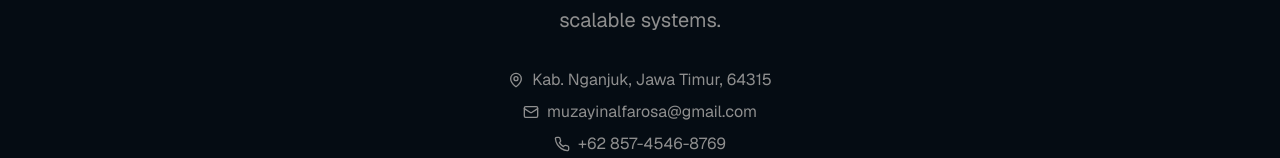
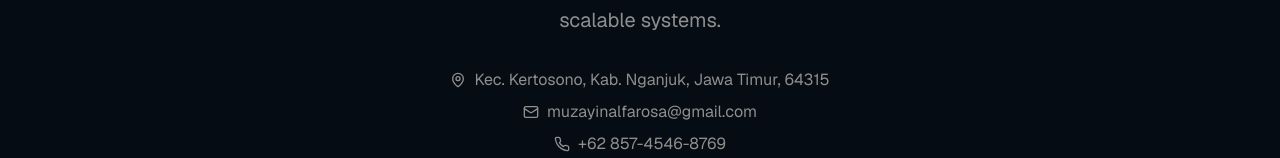
Before and after one commit to muzayinal/portofolio, a Next.js app: page / in a window 1280 px wide. Shown: the part 755-913 px from the top of the page. Built offline with nearby package versions, Linux system fonts and the light colour scheme.

Commit message:
update alamat

```diff
--- a/components/hero.tsx
+++ b/components/hero.tsx
@@ -32,7 +32,7 @@ export function Hero() {
             <div className="flex flex-col gap-2 text-muted-foreground pt-2 items-center">
               <div className="flex items-center gap-2">
                 <MapPin className="h-4 w-4" />
-                <span>Kab. Nganjuk, Jawa Timur, 64315</span>
+                <span>Kec. Kertosono, Kab. Nganjuk, Jawa Timur, 64315</span>
               </div>
               <div className="flex items-center gap-2">
                 <Mail className="h-4 w-4" />
```
